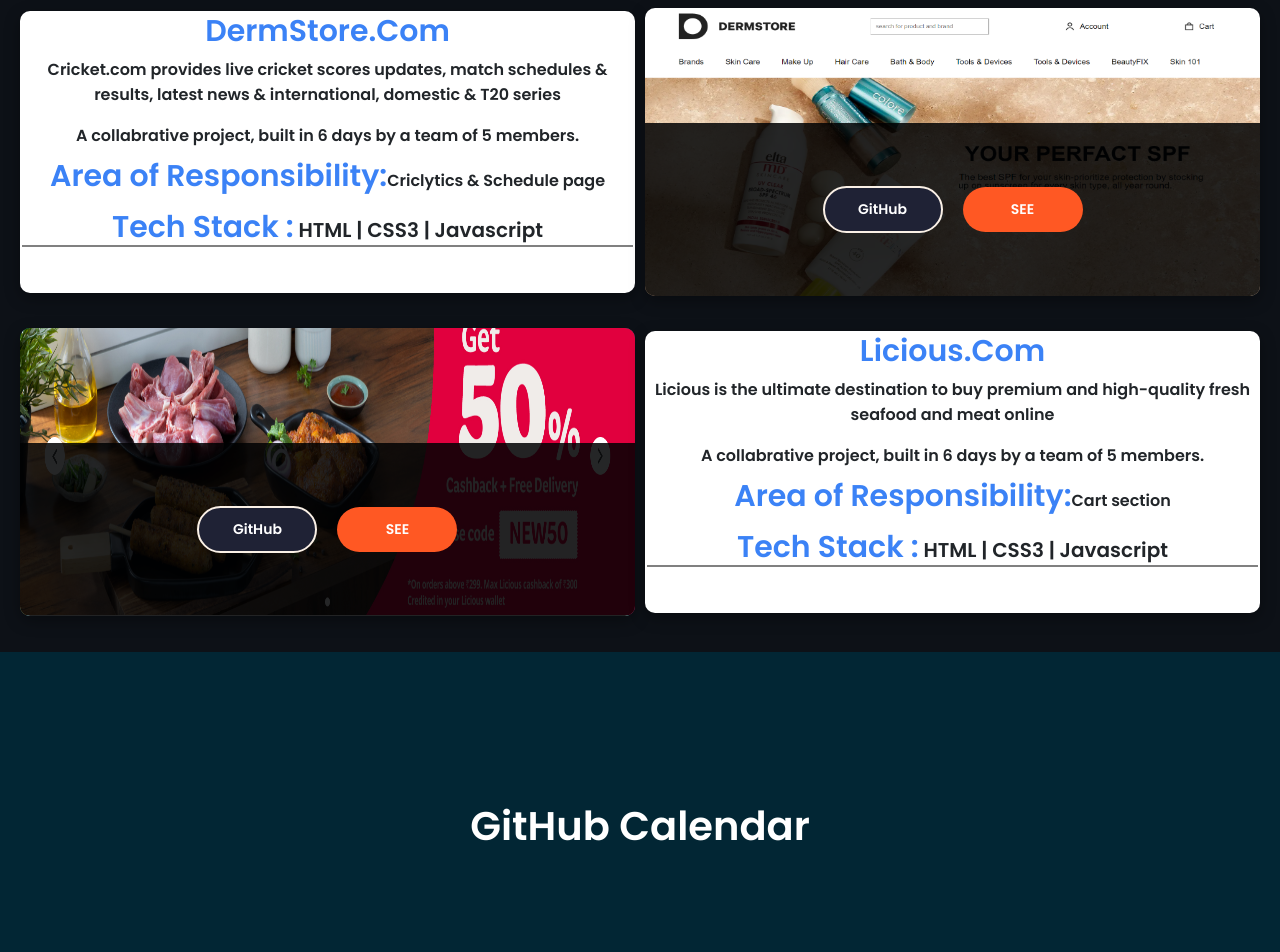
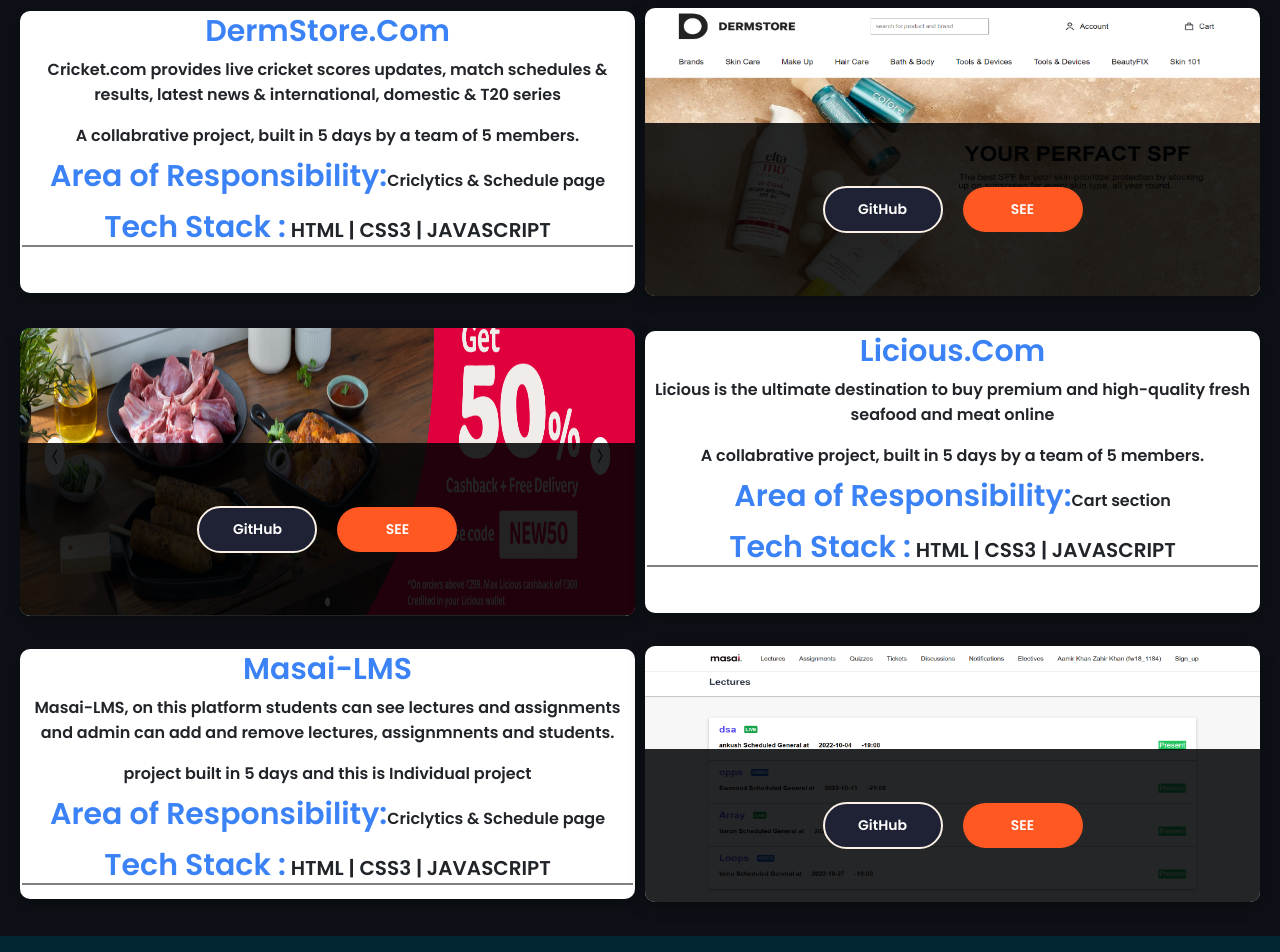
Before and after one commit to aamirkhan9420/aamirkhan9420.github.io, a React (Create React App) app: page /project in a window 1280 px wide. Shown: the part 1840-2792 px from the top of the page. Built offline with nearby package versions, Linux system fonts and the light colour scheme; a web font is replaced by a local one.

Commit message:
new project is added

```diff
--- a/src/Components/Projects/Projects.css
+++ b/src/Components/Projects/Projects.css
@@ -23,7 +23,7 @@
 
     display: grid;
     grid-template-columns: repeat(1, 1fr);
-    grid-template-rows: 280px 280px 280px;
+    grid-template-rows: 280px 280px 280px 280px;
     margin: auto;
 }
 
@@ -103,6 +103,8 @@
     color: aliceblue;
     border: 2px solid #ff5823;
     background-color: #1f2235;
+    z-index: 700;
+
   }
 
   .highlighted-btn {
@@ -110,6 +112,7 @@
 
     font-size: 12px;
     background-color: #ff5823;
+    z-index: 700;
   }.projects-detail-parent-div1-div1>img{
     width: 100%;
     height: 100%;
@@ -215,11 +218,18 @@
   .project-name-details{
 /* border: 1px solid green; */
 line-height: 25px;
+padding: 5px;
 width: 45%;
+/* max-width: 50%;
+min-width: 50%;
+min-height:80% ;
+max-height:100% ; */
+
 box-shadow: rgba(0, 0, 0, 0.35) 0px 5px 15px;
 border-color: gray;
 border-radius: 10px;
 background-color: white;
+
   }
   .project-name-details>h1,span{
     color: #3B82f6;
--- a/src/Components/Projects/Projects.jsx
+++ b/src/Components/Projects/Projects.jsx
@@ -32,9 +32,9 @@
         <div data-aos="fade" className='project-name-details'>
          <h1>Cricket.Com</h1>
           <p>Cricket.com provides live cricket scores updates, match schedules & results, latest news & international, domestic & T20 series </p>
-           <p className='p2'>A collabrative project, built in 6 days by a team of 5 members.</p>
+           <p className='p2'>A collabrative project, built in 5 days by a team of 5 members.</p>
            <p className='p3'><span>Area of Responsibility:</span>Criclytics & Schedule page</p>
-          <h3> <span>Tech Stack :</span> HTML | CSS3 | Javascript</h3>
+          <h3> <span>Tech Stack :</span> HTML | CSS3 | JAVASCRIPT</h3>
 
         </div>
 
@@ -45,9 +45,9 @@
       <div data-aos="fade" className='project-name-details'>
          <h1>DermStore.Com</h1>
           <p>Cricket.com provides live cricket scores updates, match schedules & results, latest news & international, domestic & T20 series </p>
-           <p className='p2'>A collabrative project, built in 6 days by a team of 5 members.</p>
+           <p className='p2'>A collabrative project, built in 5 days by a team of 5 members.</p>
            <p className='p3'><span>Area of Responsibility:</span>Criclytics & Schedule page</p>
-          <h3> <span>Tech Stack :</span> HTML | CSS3 | Javascript</h3>
+          <h3> <span>Tech Stack :</span> HTML | CSS3 | JAVASCRIPT</h3>
 
         </div>
         <div data-aos="fade" className='projects-parent-div2-div1'>
@@ -81,13 +81,36 @@
         <div data-aos="fade" className='project-name-details'>
          <h1>Licious.Com</h1>
           <p className='p2'>Licious is the ultimate destination to buy premium and high-quality fresh seafood and meat online</p>
-           <p className='p3'>A collabrative project, built in 6 days by a team of 5 members.</p>
+           <p className='p3'>A collabrative project, built in 5 days by a team of 5 members.</p>
            <p><span>Area of Responsibility:</span>Cart section</p>
-          <h3> <span>Tech Stack :</span> HTML | CSS3 | Javascript</h3>
+          <h3> <span>Tech Stack :</span> HTML | CSS3 | JAVASCRIPT</h3>
 
         </div>
       </div>
+      <div className="projects-parent-div2">
+      <div data-aos="fade" className='project-name-details'>
+         <h1>Masai-LMS</h1>
+          <p> Masai-LMS, on this platform students can see lectures and assignments and admin can add and remove lectures, assignmnents and students. </p>
+           <p className='p2'> project built in 5 days and this is Individual project</p>
+           <p className='p3'><span>Area of Responsibility:</span>Criclytics & Schedule page</p>
+          <h3> <span>Tech Stack :</span> HTML | CSS3 | JAVASCRIPT </h3>
 
+        </div>
+        <div data-aos="fade" className='projects-parent-div2-div1'>
+          <img src="masai_lms.png" alt="" />
+          <div className='projects-detail-parent-div2-div1'>
+            <a data-aos="fade" href="https://github.com/aamirkhan9420/Masai-lms" target='_blank' rel="noreferrer">
+          <button className='btn primary-btn'>GitHub</button>
+          </a>
+          <a data-aos="fade" href="https://mellifluous-kheer-2660da.netlify.app/" target='_blank' rel="noreferrer">
+            <button className='btn highlighted-btn'>SEE</button>
+            </a>
+
+
+        </div>
+        </div>
+
+      </div>
 
     </div>
     </div>
```
Also changed, not shown: public/masai_lms.png (added).
